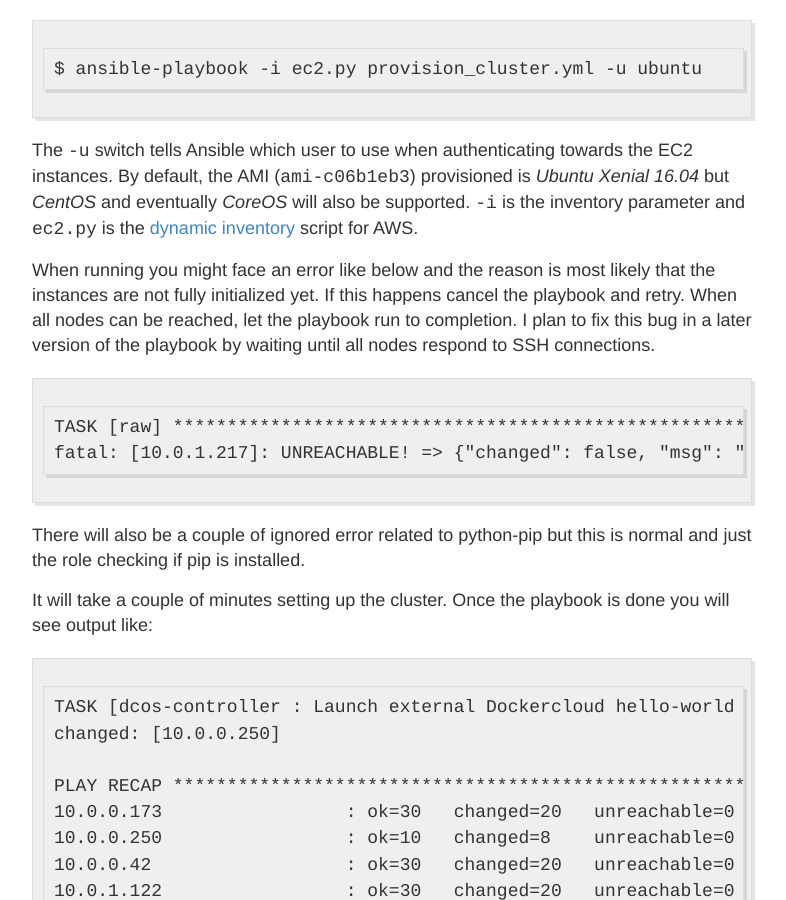
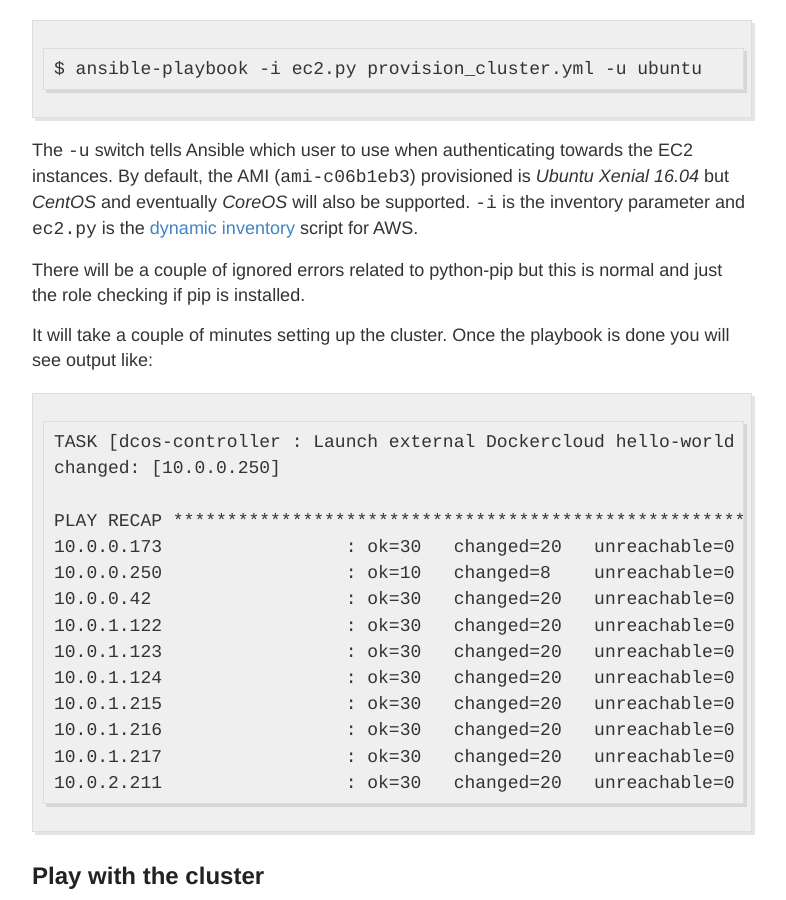
Before and after one commit to Sajjon/olatheander.github.io, a Jekyll site: the page built from _posts/2016-11-16-Ansible-DCOS-AWS.md, in a window 1280 px wide and 900 px high, scrolled down 5058 px. Shown: the whole window, without its empty margins (248-1034 px from the left). Built offline with Jekyll 4.4.1, drawn with Linux system fonts in a browser that asks for light colours; comment, search, counter and statistics services are not loaded.

Commit message:
Removed paragraph about non-initialized hosts. Playbook is now waiting for SSH to become ready.

````diff
--- a/_posts/2016-11-16-Ansible-DCOS-AWS.md
+++ b/_posts/2016-11-16-Ansible-DCOS-AWS.md
@@ -128,14 +128,7 @@ $ ansible-playbook -i ec2.py provision_cluster.yml -u ubuntu
 
 The `-u` switch tells Ansible which user to use when authenticating towards the EC2 instances. By default, the AMI (`ami-c06b1eb3`) provisioned is _Ubuntu Xenial 16.04_ but _CentOS_ and eventually _CoreOS_ will also be supported. `-i` is the inventory parameter and `ec2.py` is the [dynamic inventory](http://docs.ansible.com/ansible/intro_dynamic_inventory.html) script for AWS.
 
-When running you might face an error like below and the reason is most likely that the instances are not fully initialized yet. If this happens cancel the playbook and retry. When all nodes can be reached, let the playbook run to completion. I plan to fix this bug in a later version of the playbook by waiting until all nodes respond to SSH connections.
-
-```
-TASK [raw] *********************************************************************
-fatal: [10.0.1.217]: UNREACHABLE! => {"changed": false, "msg": "Failed to connect to the host via ssh: Connection timed out during banner exchange\r\n", "unreachable": true}
-```
-
-There will also be a couple of ignored error related to python-pip but this is normal and just the role checking if pip is installed.
+There will be a couple of ignored errors related to python-pip but this is normal and just the role checking if pip is installed.
 
 It will take a couple of minutes setting up the cluster. Once the playbook is done you will see output like:
 
````
Also changed, not shown: 1 other file.
